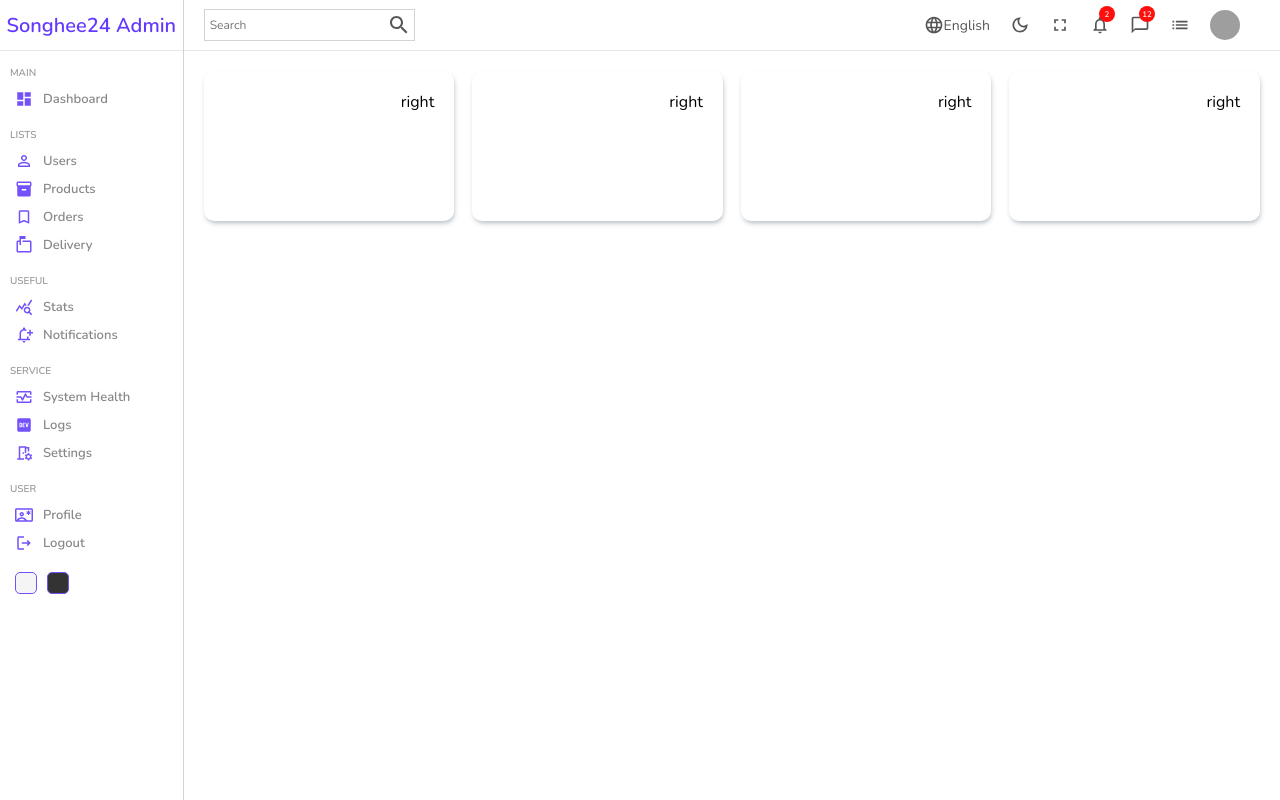
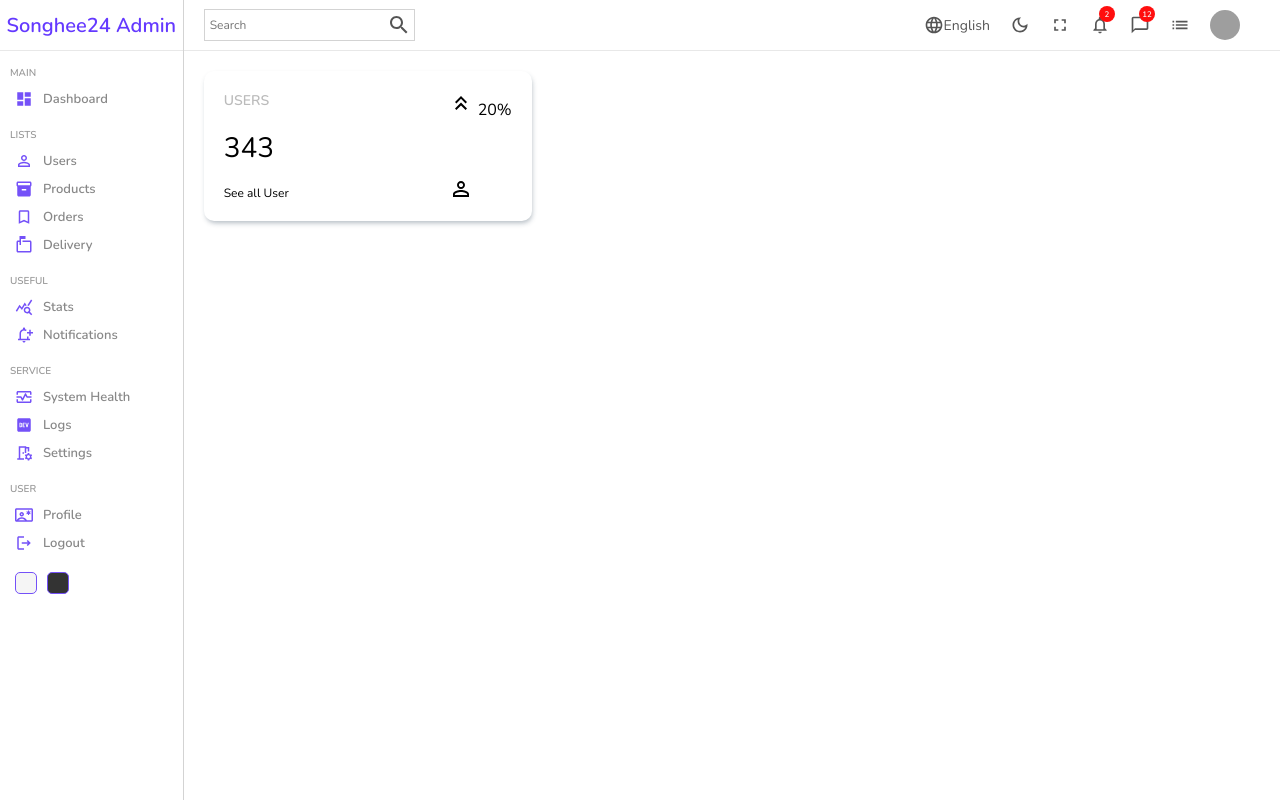
Before and after one commit to songhee24/admin-dashboard, a React (Create React App) app: page / in a window 1280 px wide. Built offline with nearby package versions, Linux system fonts and the light colour scheme; grey boxes are pictures that could not be loaded.

Commit message:
basic card layout

```diff
--- a/src/components/widget/index.jsx
+++ b/src/components/widget/index.jsx
@@ -1,15 +1,23 @@
 import React from 'react';
+import KeyboardDoubleArrowUpOutlinedIcon from '@mui/icons-material/KeyboardDoubleArrowUpOutlined';
+import PersonOutlineOutlinedIcon from '@mui/icons-material/PersonOutlineOutlined';
+
 import './widget.scss';
 
-const Widget = ({ title, countInfo }) => {
+const Widget = ({ title, countInfo, link, percentage }) => {
     return (
         <div className="widget">
             <div className="left">
                 <span className="title">{title}</span>
                 <span className="counter">{countInfo}</span>
-                <span className="title">{countInfo}</span>
+                <span className="link">{link}</span>
             </div>
-            <div className="right">right</div>
+            <div className="right">
+                <div className="percentage">
+                    <KeyboardDoubleArrowUpOutlinedIcon /> {percentage}
+                </div>
+                <PersonOutlineOutlinedIcon className="icon" />
+            </div>
         </div>
     );
 };
--- a/src/components/widget/widget.scss
+++ b/src/components/widget/widget.scss
@@ -1,6 +1,6 @@
 .widget {
   display: flex;
-  flex: 1;
+  width: 288px;
   height: 110px;
   justify-content: space-between;
   padding: 20px;
@@ -8,4 +8,28 @@
   -moz-box-shadow: 1px 3px 5px -1px rgba(34, 60, 80, 0.34);
   box-shadow: 1px 3px 5px -1px rgba(34, 60, 80, 0.34);
   border-radius: 10px;
+
+  .left, .right {
+    display: flex;
+    flex-direction: column;
+    justify-content: space-between;
+
+    .title {
+      font-weight: bold;
+      font-size: 14px;
+      color: #bbbbbb;
+    }
+
+    .counter {
+      font-size: 28px;
+      font-weight: 300;
+    }
+
+    .link {
+      font-size: 12px;
+      border-bottom: 1px;
+    }
+
+  }
+
 }
--- a/src/pages/home/Home.jsx
+++ b/src/pages/home/Home.jsx
@@ -11,10 +11,12 @@ const Home = () => {
             <div className="home-container">
                 <Navbar />
                 <div className="widgets">
-                    <Widget />
-                    <Widget />
-                    <Widget />
-                    <Widget />
+                    <Widget
+                        title="USERS"
+                        countInfo="343"
+                        link="See all User"
+                        percentage="20%"
+                    />
                 </div>
             </div>
         </div>
```
